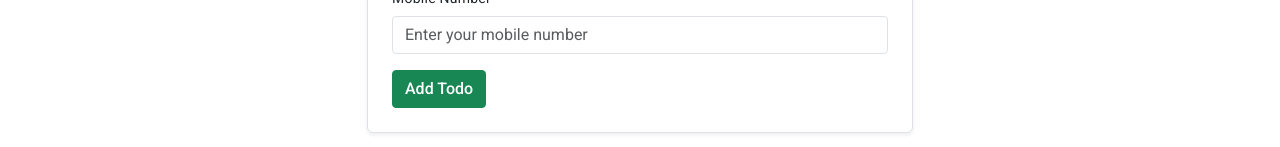
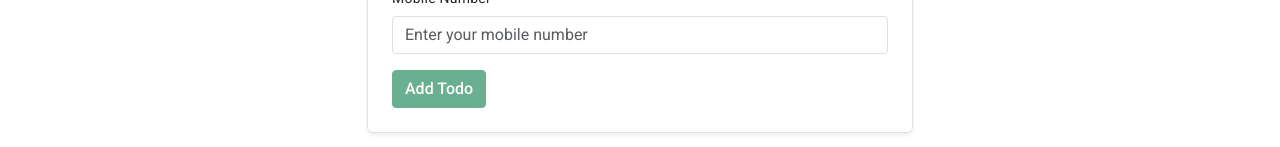
Before and after one commit to Rohitjangid17/todo-list-app-angular, an Angular app: page / in a window 1280 px wide. Shown: the part 225-372 px from the top of the page. Built offline with nearby package versions, Linux system fonts and the light colour scheme; no server answers.

Commit message:
form disable when value is null

```diff
--- a/src/app/component/todo-form/todo-form.component.html
+++ b/src/app/component/todo-form/todo-form.component.html
@@ -19,7 +19,8 @@
                     <input type="number" name="number" formControlName="phoneNumber"
                         class="form-control shadow-none rounded-1" placeholder="Enter your mobile number">
                 </div>
-                <button type="submit" class="btn btn-success mt-3 rounded-1 fw-medium">Add Todo</button>
+                <button type="submit" class="btn btn-success mt-3 rounded-1 fw-medium" [disabled]="todoForm.invalid">Add
+                    Todo</button>
             </form>
         </div>
     </div>
```
